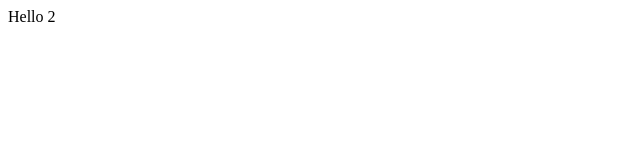
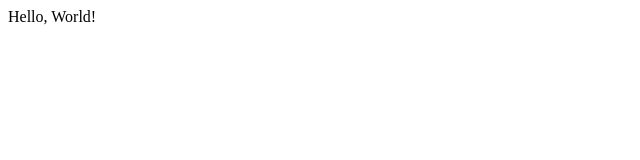
Before and after one commit to adamhm/demo-repo-3, a plain HTML site: page index.html in a window 1280 px wide. Shown: the full height of the page, 0-640 px from the left. Drawn offline with Linux system fonts and the light colour scheme.

Commit message:
Change index.html

```diff
--- a/index.html
+++ b/index.html
@@ -3,6 +3,6 @@
   <title>Sample HTML file</title>
 </head>
 <body>
-  <div>Hello 2</div>
+  <div>Hello, World!</div>
 </body>
 </html>
```
